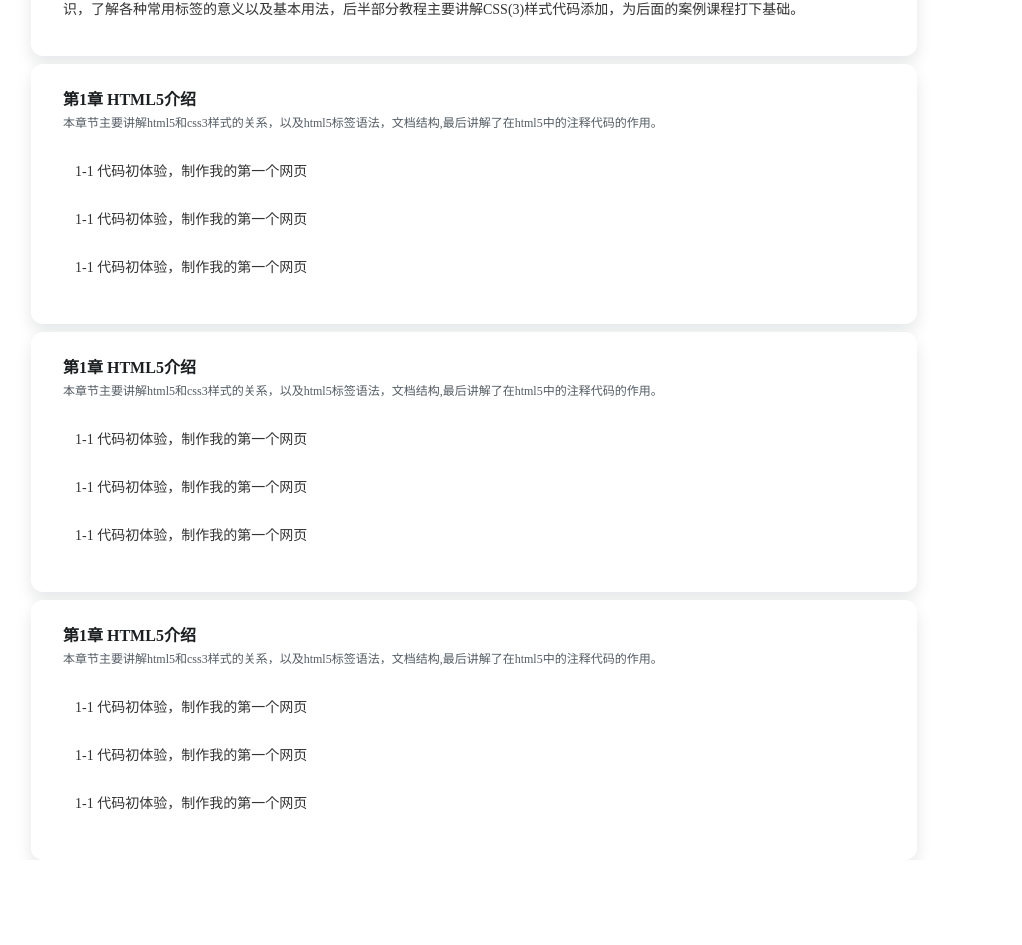
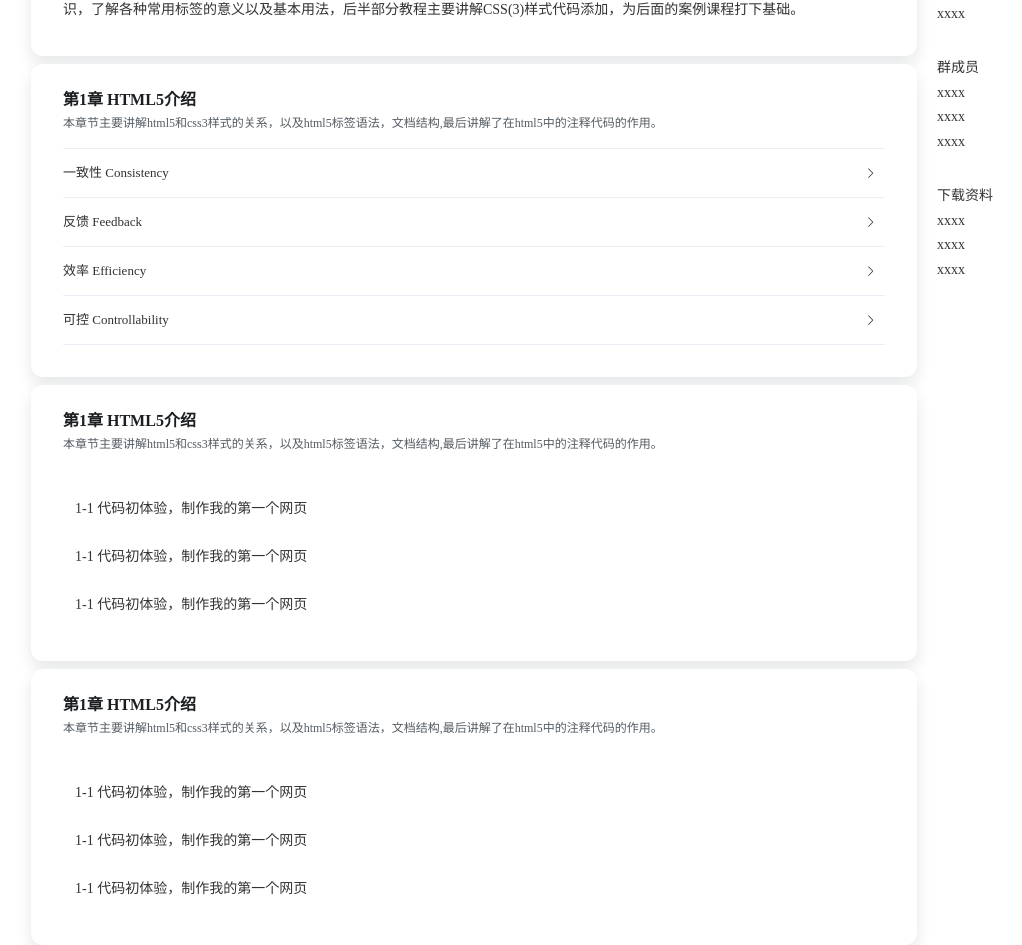
Before and after one commit to LangJin/TguStudyCenter, a Vue app: page /classLearn in a window 1280 px wide. Shown: the part 337-1282 px from the top of the page, without its empty margins (33-1055 px from the left). Before the commit the page ends 1197 px from the top, so only its background shows below. Built offline with nearby package versions, Linux system fonts and the light colour scheme; a small style sheet from the web is missing; what vue-moment would draw is missing.

Commit message:
修改布局

```diff
--- a/src/views/classManage/classLearn.vue
+++ b/src/views/classManage/classLearn.vue
@@ -1,5 +1,5 @@
 <template>
-  <div class='class_learn'>
+  <div class="class_learn">
     <page-header></page-header>
     <div class="course_info">
       <div class="center">
@@ -7,8 +7,10 @@
         <div class="statics">
           <div class="teacher">
             <div>
-              <el-avatar :size="50" src="https://cube.elemecdn.com/0/88/03b0d39583f48206768a7534e55bcpng.png">
-              </el-avatar>
+              <el-avatar
+                :size="50"
+                src="https://cube.elemecdn.com/0/88/03b0d39583f48206768a7534e55bcpng.png"
+              ></el-avatar>
             </div>
             <div class="teacher_info">
               <p>chenfeng</p>
@@ -21,56 +23,72 @@
     </div>
     <div class="coures_info_main center">
       <div class="content">
-        <div class="course_description course_wrap ">
-          简介：2020升级版来了，课程将持续更新....本课程从最基本的概念开始讲起，步步深入，带领大家学习HTML(5)、CSS(3)样式基础知识，了解各种常用标签的意义以及基本用法，后半部分教程主要讲解CSS(3)样式代码添加，为后面的案例课程打下基础。
+        <div
+          class="course_description course_wrap"
+        >简介：2020升级版来了，课程将持续更新....本课程从最基本的概念开始讲起，步步深入，带领大家学习HTML(5)、CSS(3)样式基础知识，了解各种常用标签的意义以及基本用法，后半部分教程主要讲解CSS(3)样式代码添加，为后面的案例课程打下基础。</div>
+        <div class="course_chapters">
+          <div class="chapter course_wrap">
+            <h3>第1章 HTML5介绍</h3>
+            <div
+              class="chapter_description"
+            >本章节主要讲解html5和css3样式的关系，以及html5标签语法，文档结构,最后讲解了在html5中的注释代码的作用。</div>
+            <el-collapse v-model="activeNames" @change="handleChange">
+              <el-collapse-item title="一致性 Consistency" name="1">
+                <div>与现实生活一致：与现实生活的流程、逻辑保持一致，遵循用户习惯的语言和概念；</div>
+                <div style="margin-bottom: 16px">在界面中一致：所有的元素和结构需保持一致，比如：设计样式、图标和文本、元素的位置等。</div>
+                <el-button size="small">签到</el-button>
+                <el-button size="small">提交作业</el-button>
+              </el-collapse-item>
+              <el-collapse-item title="反馈 Feedback" name="2">
+                <div>控制反馈：通过界面样式和交互动效让用户可以清晰的感知自己的操作；</div>
+                <div>页面反馈：操作后，通过页面元素的变化清晰地展现当前状态。</div>
+              </el-collapse-item>
+              <el-collapse-item title="效率 Efficiency" name="3">
+                <div>简化流程：设计简洁直观的操作流程；</div>
+                <div>清晰明确：语言表达清晰且表意明确，让用户快速理解进而作出决策；</div>
+                <div>帮助用户识别：界面简单直白，让用户快速识别而非回忆，减少用户记忆负担。</div>
+              </el-collapse-item>
+              <el-collapse-item title="可控 Controllability" name="4">
+                <div>用户决策：根据场景可给予用户操作建议或安全提示，但不能代替用户进行决策；</div>
+                <div>结果可控：用户可以自由的进行操作，包括撤销、回退和终止当前操作等。</div>
+              </el-collapse-item>
+            </el-collapse>
+          </div>
         </div>
         <div class="course_chapters">
-          <div class="chapter course_wrap ">
+          <div class="chapter course_wrap">
             <h3>第1章 HTML5介绍</h3>
-            <div class="chapter_description">本章节主要讲解html5和css3样式的关系，以及html5标签语法，文档结构,最后讲解了在html5中的注释代码的作用。</div>
+            <div
+              class="chapter_description"
+            >本章节主要讲解html5和css3样式的关系，以及html5标签语法，文档结构,最后讲解了在html5中的注释代码的作用。</div>
             <ul class="chapter_main">
               <li>
-                <a href=""> 1-1 代码初体验，制作我的第一个网页</a>
+                <a href>1-1 代码初体验，制作我的第一个网页</a>
               </li>
               <li>
-                <a href=""> 1-1 代码初体验，制作我的第一个网页</a>
+                <a href>1-1 代码初体验，制作我的第一个网页</a>
               </li>
               <li>
-                <a href=""> 1-1 代码初体验，制作我的第一个网页</a>
+                <a href>1-1 代码初体验，制作我的第一个网页</a>
               </li>
             </ul>
           </div>
         </div>
         <div class="course_chapters">
-          <div class="chapter course_wrap ">
+          <div class="chapter course_wrap">
             <h3>第1章 HTML5介绍</h3>
-            <div class="chapter_description">本章节主要讲解html5和css3样式的关系，以及html5标签语法，文档结构,最后讲解了在html5中的注释代码的作用。</div>
+            <div
+              class="chapter_description"
+            >本章节主要讲解html5和css3样式的关系，以及html5标签语法，文档结构,最后讲解了在html5中的注释代码的作用。</div>
             <ul class="chapter_main">
               <li>
-                <a href=""> 1-1 代码初体验，制作我的第一个网页</a>
+                <a href>1-1 代码初体验，制作我的第一个网页</a>
               </li>
               <li>
-                <a href=""> 1-1 代码初体验，制作我的第一个网页</a>
+                <a href>1-1 代码初体验，制作我的第一个网页</a>
               </li>
               <li>
-                <a href=""> 1-1 代码初体验，制作我的第一个网页</a>
-              </li>
-            </ul>
-          </div>
-        </div>
-           <div class="course_chapters">
-          <div class="chapter course_wrap ">
-            <h3>第1章 HTML5介绍</h3>
-            <div class="chapter_description">本章节主要讲解html5和css3样式的关系，以及html5标签语法，文档结构,最后讲解了在html5中的注释代码的作用。</div>
-            <ul class="chapter_main">
-              <li>
-                <a href=""> 1-1 代码初体验，制作我的第一个网页</a>
-              </li>
-              <li>
-                <a href=""> 1-1 代码初体验，制作我的第一个网页</a>
-              </li>
-              <li>
-                <a href=""> 1-1 代码初体验，制作我的第一个网页</a>
+                <a href>1-1 代码初体验，制作我的第一个网页</a>
               </li>
             </ul>
           </div>
@@ -78,7 +96,19 @@
       </div>
       <div class="aside">
         <div class="aside_item">
-          <h4>推荐课程</h4>
+          <h4>公告</h4>
+          <div>xxxx</div>
+          <div>xxxx</div>
+          <div>xxxx</div>
+        </div>
+        <div class="aside_item">
+          <h4>群成员</h4>
+          <div>xxxx</div>
+          <div>xxxx</div>
+          <div>xxxx</div>
+        </div>
+        <div class="aside_item">
+          <h4>下载资料</h4>
           <div>xxxx</div>
           <div>xxxx</div>
           <div>xxxx</div>
@@ -89,21 +119,26 @@
 </template>
 
 <script>
-  import pageHeader from '@/components/header/header'
+import pageHeader from "@/components/header/header";
 export default {
   components: {
-      pageHeader
+    pageHeader,
   },
   data() {
-      return {};
+    return {
+      activeNames: [],
+    };
   },
   watch: {},
   computed: {},
-    methods: {},
+  methods: {
+    handleChange(val) {
+      console.log(val);
+    },
+  },
   created() {},
-    mounted() {}
+  mounted() {},
 };
-
 </script>
 <style lang="scss" scoped>
 .class_learn {
@@ -117,7 +152,7 @@
     margin-bottom: 8px;
     padding: 24px 32px 32px;
     background: #fff;
-      box-shadow: 0 8px 16px 0 rgba(7, 17, 27, .1);
+    box-shadow: 0 8px 16px 0 rgba(7, 17, 27, 0.1);
     border-radius: 12px;
   }
 
@@ -187,6 +222,7 @@
           font-size: 12px;
           color: #545c63;
           line-height: 18px;
+          margin-bottom: 16px;
         }
 
         .chapter_main {
@@ -196,7 +232,6 @@
             padding-left: 12px;
             height: 48px;
             line-height: 48px;
-
           }
         }
       }
@@ -206,8 +241,10 @@
       width: 320px;
       margin-left: 20px;
 
+      .aside_item {
+        margin: 20px 0 30px 0;
       }
     }
   }
-
+}
 </style>
```
Lines whose indentation alone changed are shown as unchanged.
